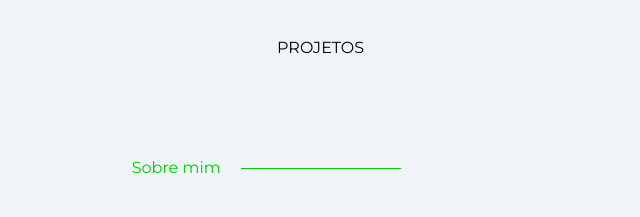
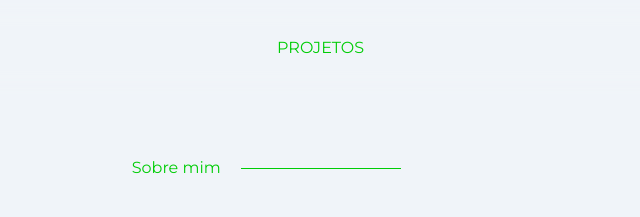
Before and after one commit to GabrielKameoka/Portifolio, a website: page src/index.html in a window 1280 px wide. Shown: the top 217 px of the page, 501-1141 px from the left. Drawn offline with nearby package versions, Linux system fonts and the light colour scheme.

Commit message:
finalizando header

```diff
--- a/src/assets/css/style.css
+++ b/src/assets/css/style.css
@@ -2,16 +2,10 @@ html {
     scroll-behavior: smooth;
   }
 
-  /* Define uma margem para evitar sobreposição */
   section {
     scroll-margin-top: 100px;
   }
 
-  /* Destaca o link quando a seção correspondente estiver visível */
-  :has(#inicio:target) #link-inicio,
-  :has(#projetos:target) #link-projetos {
-    color: #00CD07;
-  }
 
 
 body{
--- a/src/index.html
+++ b/src/index.html
@@ -420,10 +420,37 @@
       });
 
       AOS.init({
-        duration: 1000, // Duração da animação em milissegundos
-        easing: "ease-in-out", // Suavização da animação
-        once: true, // A animação ocorre apenas uma vez
+        duration: 1000,
+        easing: "ease-in-out",
+        once: true,
       });
+
+      const linkInicio = document.getElementById("link-inicio");
+      const linkProjetos = document.getElementById("link-projetos");
+      const inicioSection = document.getElementById("inicio");
+      const projetosSection = document.getElementById("projetos");
+
+      function updateLinkColors() {
+        const scrollY = window.scrollY;
+        const inicioTop = inicioSection.offsetTop;
+        const projetosTop = projetosSection.offsetTop;
+        const sectionHeight = window.innerHeight / 2;
+
+        if (scrollY >= inicioTop - sectionHeight && scrollY < projetosTop - sectionHeight) {
+          linkInicio.style.color = "#00CD07";
+          linkProjetos.style.color = "";
+        } else if (scrollY >= projetosTop - sectionHeight) {
+          linkProjetos.style.color = "#00CD07";
+          linkInicio.style.color = "";
+        } else {
+          linkInicio.style.color = "";
+          linkProjetos.style.color = "";
+        }
+      }
+
+      window.addEventListener("load", updateLinkColors);
+      window.addEventListener("scroll", updateLinkColors);
+
     </script>
   </body>
 </html>
```
